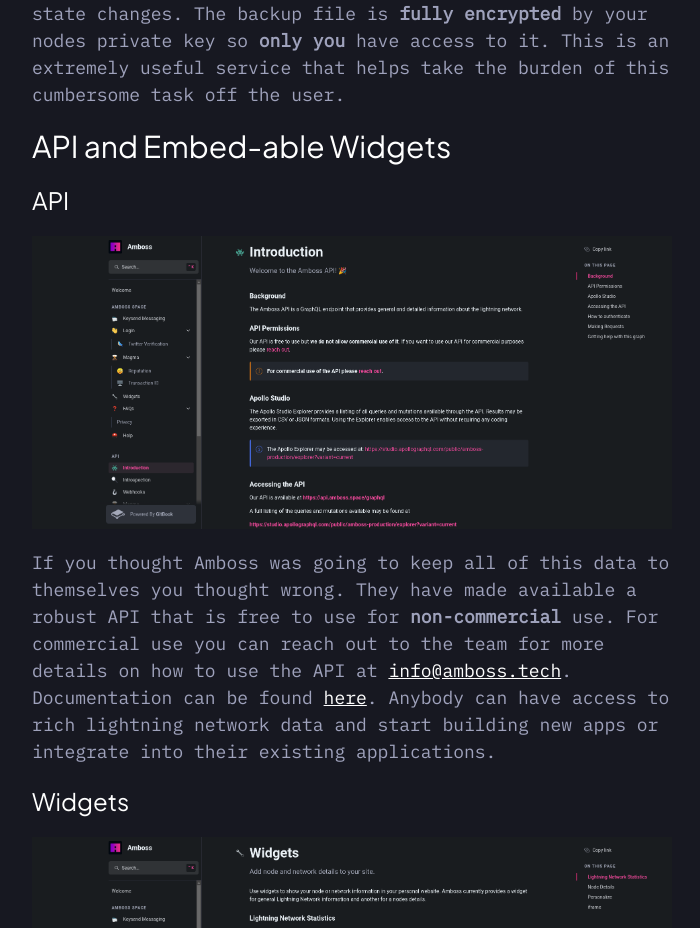
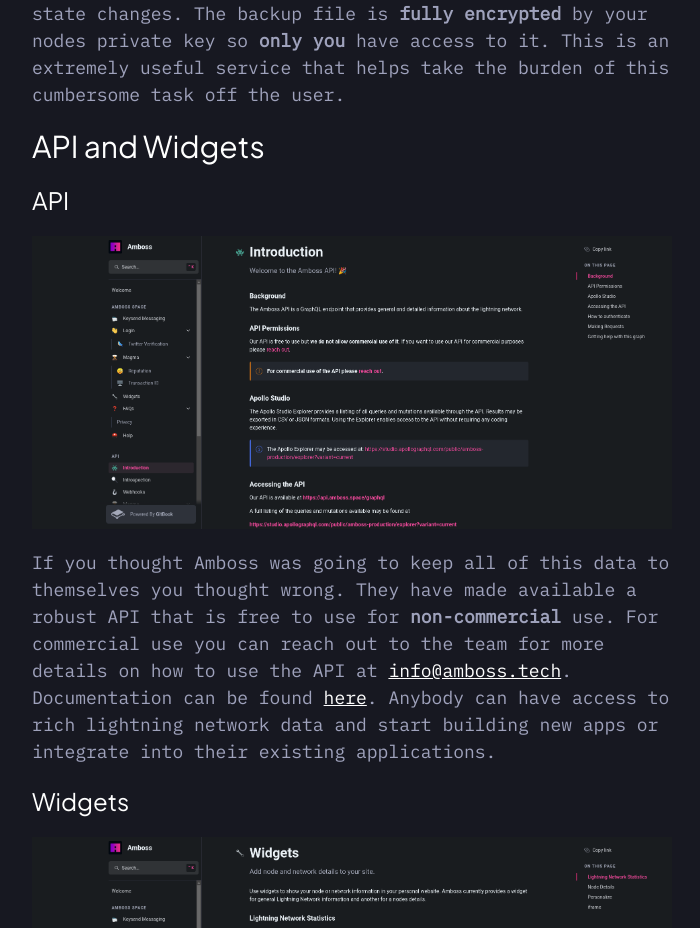
Before and after one commit to secondl1ght/portfolio-v2, a SvelteKit app: page /blog/amboss-space in a window 1280 px wide. Shown: the part 4980-5908 px from the top of the page, without its empty margins (288-988 px from the left). Built offline with nearby package versions, Linux system fonts and the light colour scheme.

Commit message:
copy update

```diff
--- a/src/routes/blog/amboss-space/+page.svelte
+++ b/src/routes/blog/amboss-space/+page.svelte
@@ -194,7 +194,7 @@
       task off the user.
     </p>
 
-    <h2>API and Embed-able Widgets</h2>
+    <h2>API and Widgets</h2>
 
     <h3>API</h3>
 
```
